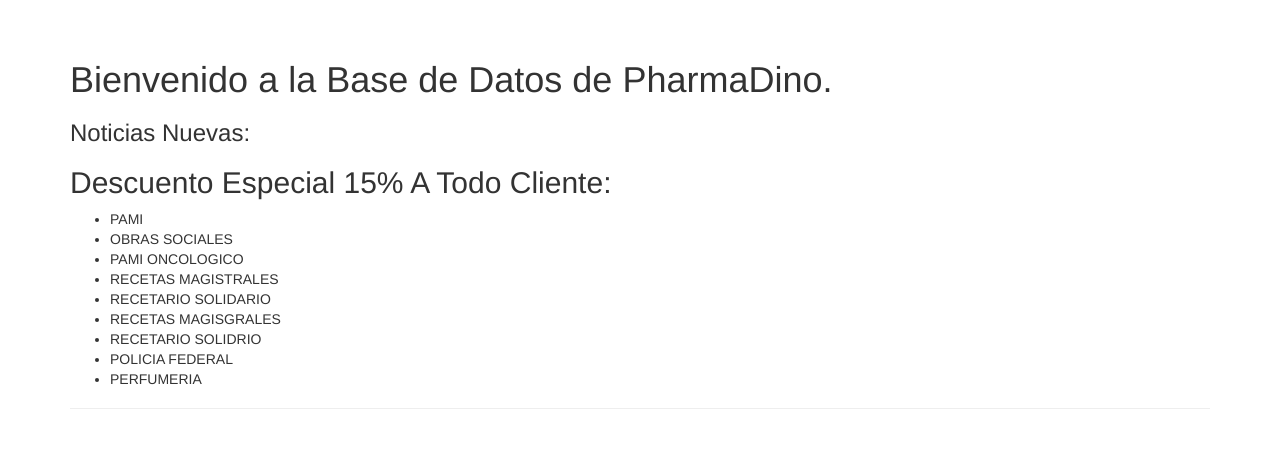
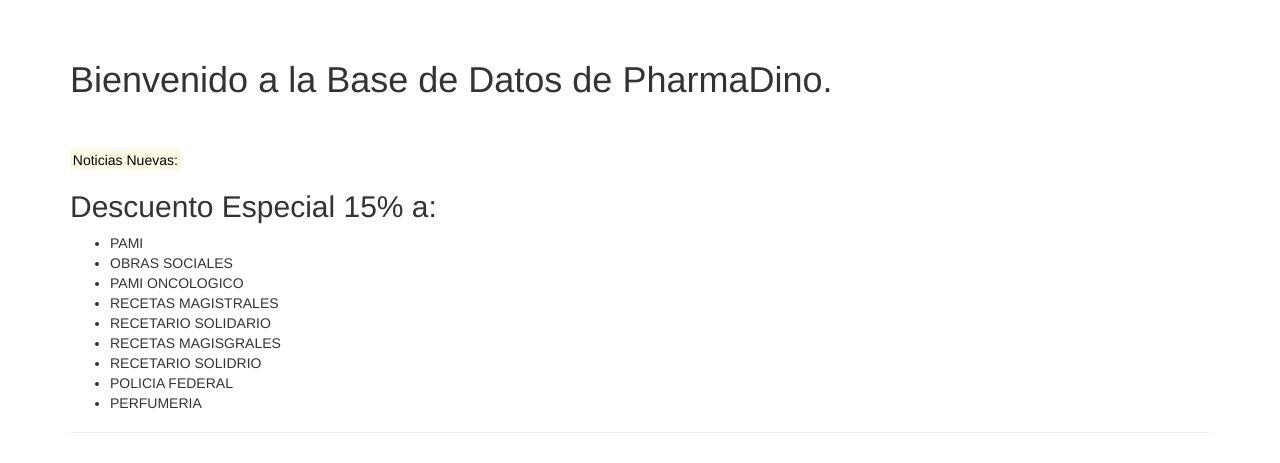
Before and after one commit to EriNeaG/pythom_auxiliar, a Flask app: template templates/index.html in a window 1280 px wide. Shown: the part 52-515 px from the top of the page. Run offline with Flask 2, Linux system fonts and the light colour scheme; the template is opened without the code that fills it, so the values that code supplies are empty; some libraries are stand-ins or nearby versions.

Commit message:
Cambios en el Home

```diff
--- a/templates/index.html
+++ b/templates/index.html
@@ -5,8 +5,12 @@
 {% block page_content %}
 <div class="page-header">
     <h1>Bienvenido a la Base de Datos de PharmaDino.</h1>
-    <h3>Noticias Nuevas:</h3>
-    <h2>Descuento Especial 15% A Todo Cliente:</h2>
+
+	</br>
+	</br>
+
+    <mark>Noticias Nuevas:</mark>
+    <h2>Descuento Especial 15% a:</h2>
     <ul>
 		<li>PAMI</li>
 		<li>OBRAS SOCIALES</li>
```
